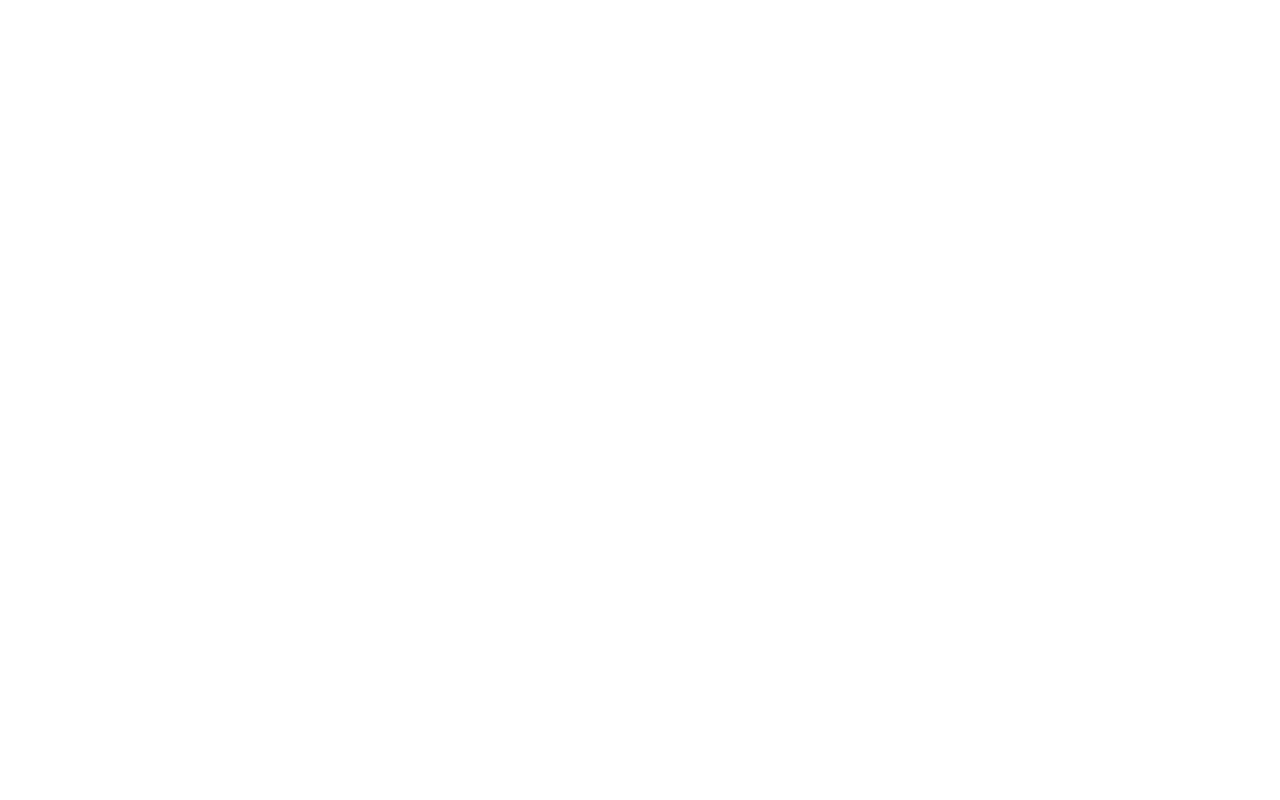
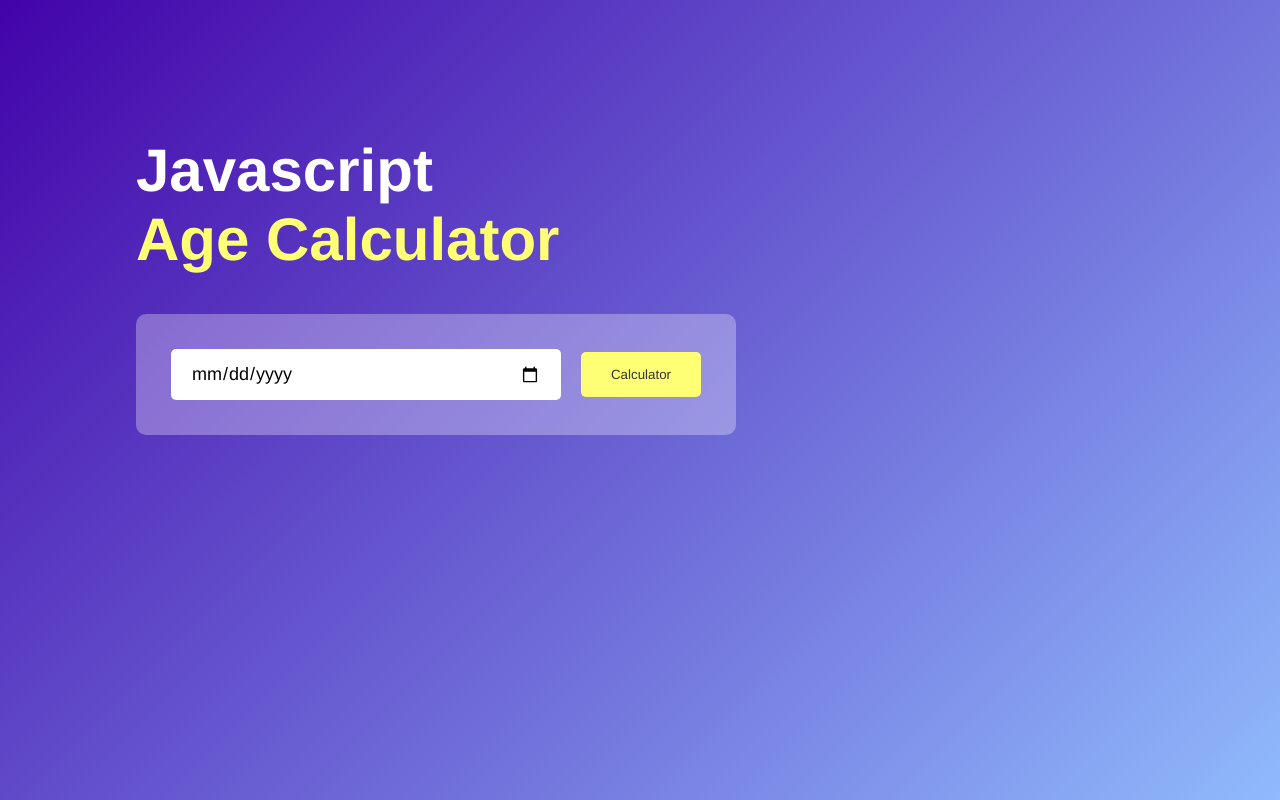
Before and after one commit to MikeYoulend/Age-Calculator, a plain HTML site: page index.html in a window 1280 px wide. Drawn offline with Linux system fonts and the light colour scheme.

Commit message:
Age Calculator

```diff
--- a/index.html
+++ b/index.html
@@ -6,5 +6,18 @@
 		<link rel="stylesheet" href="style.css" />
 		<title>Age Calculator</title>
 	</head>
-	<body></body>
+	<body>
+		<div class="container">
+			<div class="calculator">
+				<h1>
+					Javascript<br />
+					<span>Age Calculator</span>
+				</h1>
+				<div class="input-box">
+					<input type="date" id="date" />
+					<button>Calculator</button>
+				</div>
+			</div>
+		</div>
+	</body>
 </html>
--- a/style.css
+++ b/style.css
@@ -2,5 +2,59 @@
 	padding: 0;
 	margin: 0;
 	box-sizing: border-box;
-	font-family: "Times New Roman", Times, serif;
+	font-family: "Franklin Gothic Medium", "Arial Narrow", Arial, sans-serif;
 }
+
+.container {
+	width: 100%;
+	min-height: 100vh;
+	background: linear-gradient(135deg, #4203a9, #90bafc);
+	color: #fff;
+	padding: 10px;
+}
+
+.calculator {
+	width: 100%;
+	max-width: 600px;
+	margin-left: 10%;
+	margin-top: 10%;
+}
+
+.calculator h1 {
+	font-size: 60px;
+}
+
+.calculator h1 span {
+	color: #ffff76;
+}
+
+.input-box {
+	margin: 40px 0;
+	padding: 35px;
+	border-radius: 10px;
+	background: rgba(255, 255, 255, 0.3);
+	display: flex;
+	align-items: center;
+}
+
+.input-box input {
+	flex: 1;
+	margin-right: 20px;
+	padding: 14px 20px;
+	border: 0;
+	outline: 0;
+	font-size: 18px;
+	border-radius: 5px;
+	position: relative;
+}
+
+.input-box button {
+	background: #ffff76;
+	border: 0;
+	outline: 0;
+	padding: 15px 30px;
+	border-radius: 5px;
+	font-weight: 500;
+	color: #333;
+	cursor: pointer;
+}
```
